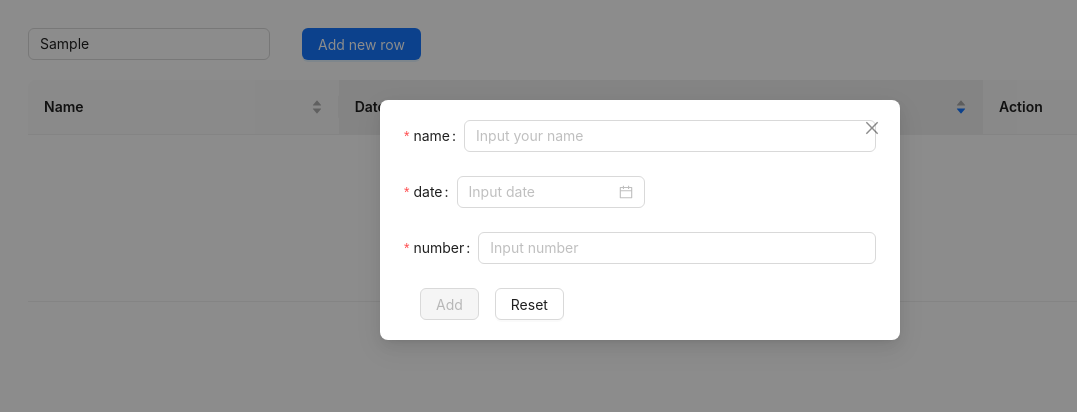
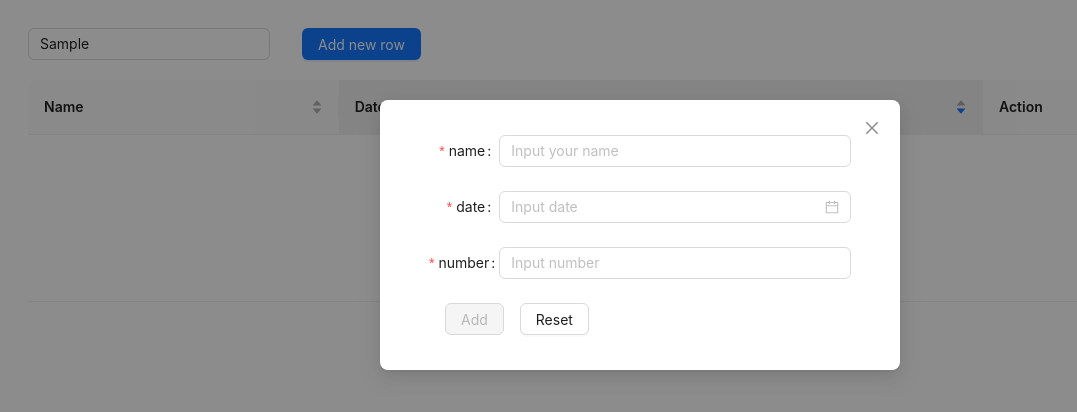
Before and after one commit to GSasha9/test_case, a React (Vite) app in the folder react-ts/: page / in a window 1280 px wide. Both pictures are taken after typing "Sample" into the empty fields and a click on the button "Add new row". Shown: the top 412 px of the page, without its empty margins (0-1077 px from the left). Built offline with nearby package versions, Linux system fonts and the light colour scheme.

Commit message:
style: add styles

```diff
--- a/react-ts/src/components/form/modal-form.tsx
+++ b/react-ts/src/components/form/modal-form.tsx
@@ -24,7 +24,13 @@ const ModalForm = ({ form, onSubmit }: ModalFormProps) => {
   };
 
   return (
-    <Form form={form} name="modal_form" onFinish={handleFinish}>
+    <Form
+      form={form}
+      name="modal_form"
+      onFinish={handleFinish}
+      labelCol={{ span: 4 }}
+      wrapperCol={{ span: 20 }}
+    >
       <Form.Item<FieldType>
         label={TABLE_DATA.name.dataIndex}
         name="name"
@@ -43,7 +49,10 @@ const ModalForm = ({ form, onSubmit }: ModalFormProps) => {
         name="date"
         rules={[{ required: true, message: TABLE_DATA.date.errorMessage }]}
       >
-        <DatePicker placeholder={TABLE_DATA.date.inputPlaceholder} />
+        <DatePicker
+          placeholder={TABLE_DATA.date.inputPlaceholder}
+          style={{ width: '100%' }}
+        />
       </Form.Item>
       <Form.Item<FieldType>
         label={TABLE_DATA.number.dataIndex}
--- /dev/null
+++ b/react-ts/src/components/table/main-table.scss
@@ -0,0 +1,3 @@
+.modal-form-wrapper{
+    padding: 15px 25px;
+}
--- a/react-ts/src/components/table/main-table.tsx
+++ b/react-ts/src/components/table/main-table.tsx
@@ -4,6 +4,8 @@ import dayjs from 'dayjs';
 import { useEffect, useState } from 'react';
 
 import ModalForm, { type FieldType } from '../form/modal-form';
+
+import './main-table.scss';
 
 import { dataExample } from '@/shared/constants/data-example';
 import TABLE_DATA from '@/shared/constants/table-data';
@@ -141,9 +143,12 @@ const MainTable = () => {
           setIsModalOpen(false);
           setEditingRecord(null);
         }}
+        className="modal"
         footer={null}
       >
-        <ModalForm form={form} onSubmit={handleSubmit} />
+        <div className="modal-form-wrapper">
+          <ModalForm form={form} onSubmit={handleSubmit} />
+        </div>
       </Modal>
     </>
   );
```
